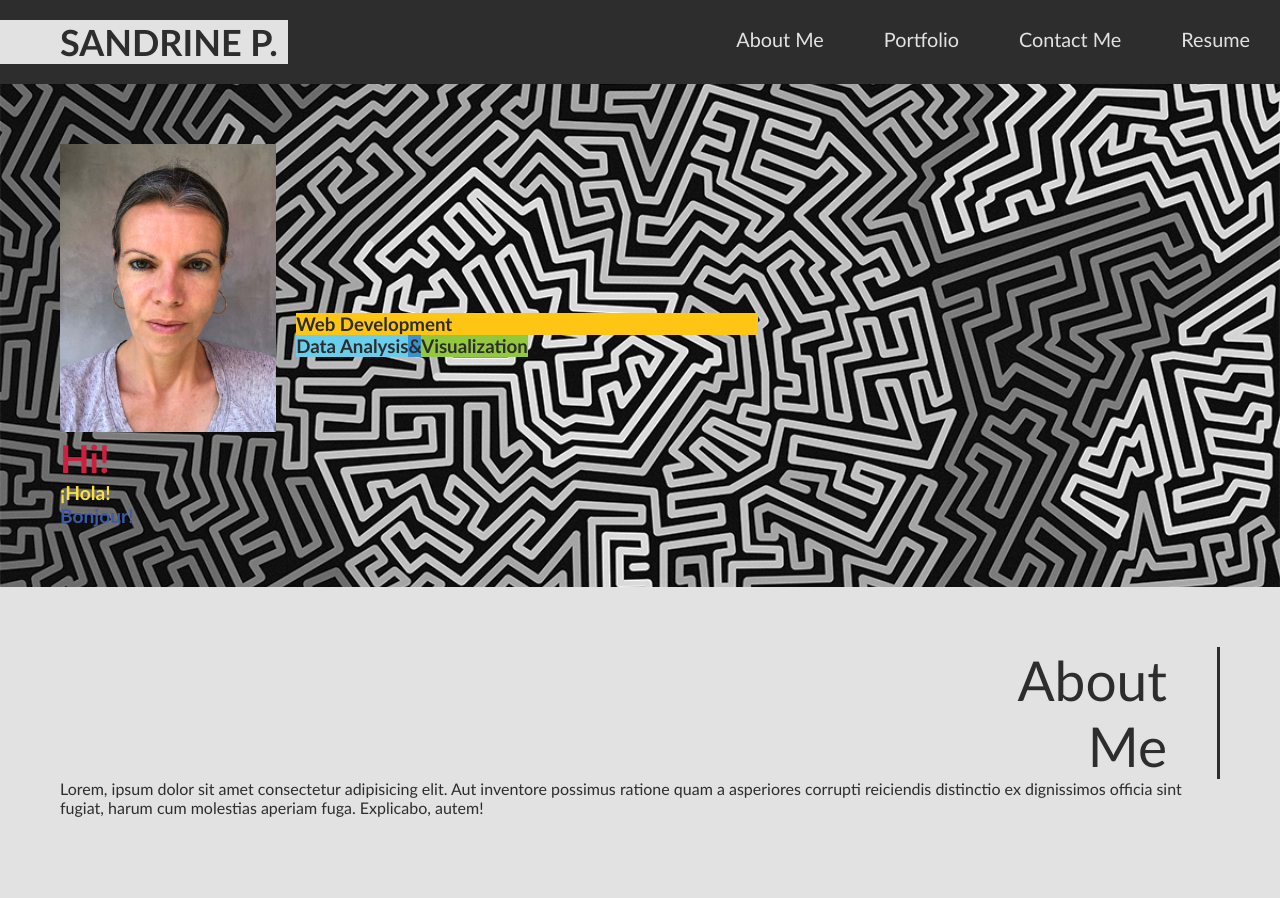
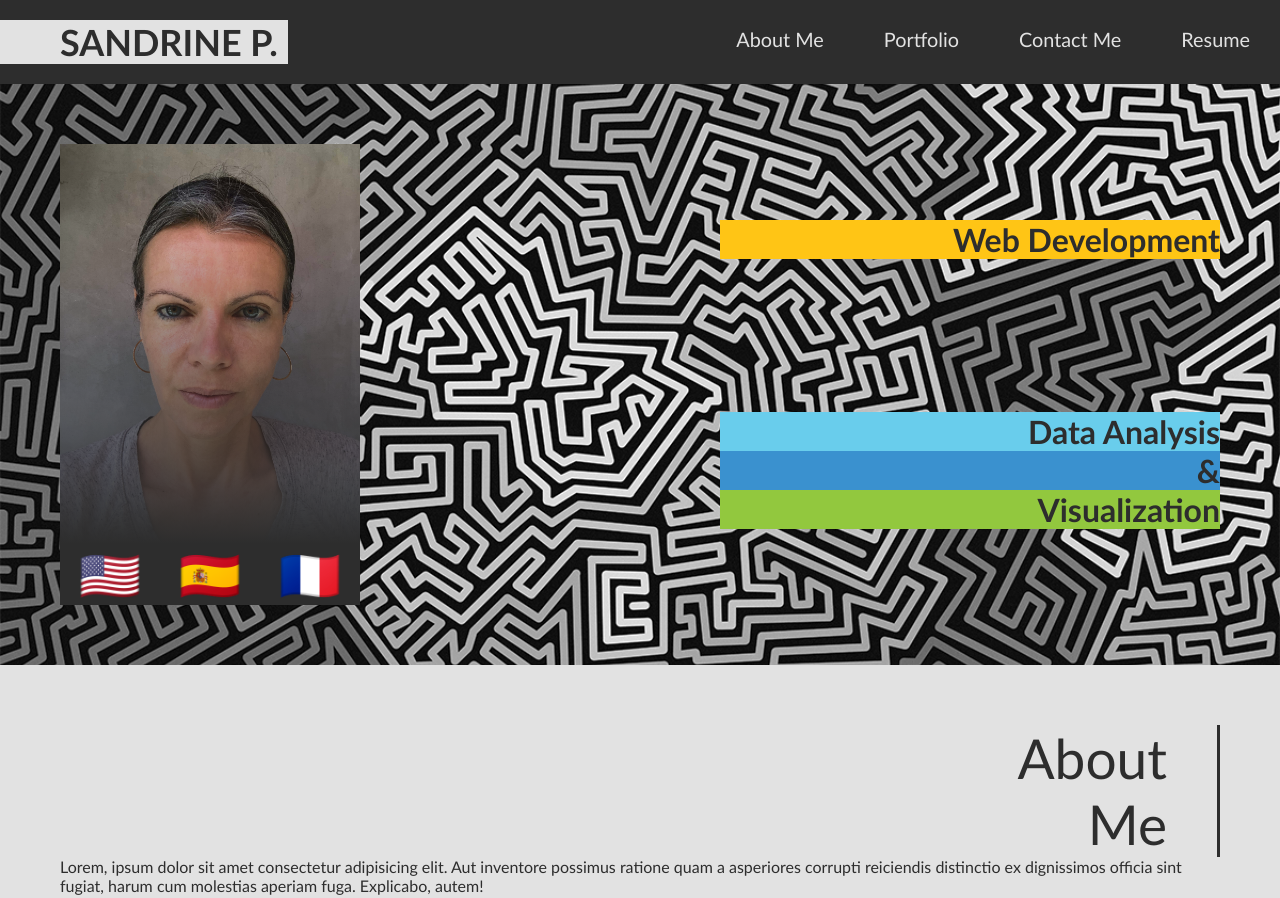
Before and after one commit to PetitsPoissons/page-perso, a plain HTML site: page index.html in a window 1280 px wide. Shown: the top 898 px of the page. Drawn offline with Linux system fonts and the light colour scheme.

Commit message:
added flags and animation to greeting div

```diff
--- a/assets/css/style.css
+++ b/assets/css/style.css
@@ -127,35 +127,52 @@ footer div {
     display: flex;
     flex-wrap: wrap;
     justify-content: space-between;
-    align-items: center;
 }
 
 .greeting {
-    flex: 1 12%;
-    margin-right: 20px;
+    background: var(--primary-black);
 }
 
-.greeting img {
-    max-width: 100%;
+.greeting-img {
+    background-image: url(../images/pic_sandrine_sml.jpg);
+    background-size: cover;
+    min-height: 400px;
+    min-width: 300px;
+    display: flex;
+    align-items: flex-end;
+    padding: 15px;
+    position: relative;
+    overflow: hidden;
 }
 
-.greeting-text {
-    font-weight: lighter;
+.greeting-img::before {
+    content: "";
+    height: 100%;
+    width: 100%;
+    background: linear-gradient(rgba(255, 255, 255, 0), var(--primary-black));
+    position: absolute;
+    top: 0;
+    left: 0;
 }
 
-.greeting h1 {
-    font-size: 3vw;
-    font style: italic;
+.greeting-img h1 {
+    font-size: 4vw;
+    font-weight: normal;
+    color: var(--red3);
+    z-index: 1000;
+    position: relative;
+    top: 200px;
+    transition: 0.6s;
 }
 
-.greeting h3 {
-    font-size: 1.5vw;
+.greeting:hover .greeting-img h1 {
+    transform: translate(0, -200px);
 }
 
 #hi {
     color: var(--red3);
 }
-
+/*
 #hola {
     color: var(--yellow-rb);
 }
@@ -163,13 +180,37 @@ footer div {
 #bonjour {
     color: var(--blue3);
 }
+*/
+.flags ul {
+    display: flex;
+    justify-content: space-around;
+    align-items: center;
+    list-style: none;
+}
+
+.flags ul li a {
+    text-decoration: none;
+    font-size: 50px;
+}
 
 .hero-title {
-    flex: 12;
+    display: flex;
+    flex-direction: column;
+    align-items: flex-end;
+    justify-content: space-around;
 }
 
-.hero-title-line {
-    width: 50%;
+.hero-title-2 {
+    display: flex;
+    flex-direction: column;
+    align-items: flex-end;
+    justify-content: space-between;
+}
+
+.hero-title h3 {
+    width: 500px;
+    text-align: right;
+    font-size: xx-large;
 }
 
 #webdev {
--- a/index.html
+++ b/index.html
@@ -46,18 +46,32 @@
         <!-- hero/jumbotron -->
         <section class="hero">
             <div class="greeting">
-                <div>
-                    <img src="assets/images/pic_sandrine_sml.jpg" alt="headshot of Sandrine Poissonnet" />
+                <div class="greeting-img">
+                    <h1>Hello</h1>
                 </div>
-                <div class="greeting-text">
-                    <h1><span id="hi">Hi!</span></h1>
-                    <h3><span id="hola">¡Hola!</span></h3>
-                    <h3><span id="bonjour">Bonjour!</span></h3>
+                <div class="flags">
+                    <ul>
+                        <li>
+                            <a href="index.html">🇺🇸</a>
+                        </li>
+                        <li>
+                            <a href="sp/index.html">🇪🇸</a>
+                        </li>
+                        <li>
+                            <a href="fr/index.html">🇫🇷</a>
+                        </li>
+                    </ul>
                 </div>
             </div>
             <div class="hero-title">
-                <h3 class="hero-title-line" id="webdev">Web Development</h3>
-                <h3 class="hero-title-line"><span id="datanal">Data Analysis</span><span id="and">&<span id="viz">Visualization</span></h3>
+                <div  class="hero-title-1">
+                    <h3 id="webdev">Web Development</h3>
+                </div>
+                <div class="hero-title-2">
+                    <h3 id="datanal">Data Analysis</h3>
+                    <h3 id="and">&</h3>
+                    <h3 id="viz">Visualization</h3>
+                </div>
             </div>
         </section>
 
```
Also changed, not shown: assets/images/74px-EN.svg (added), assets/images/74px-EN.svg.png (added), assets/images/74px-FR.svg.png (added), assets/images/english-icon.png (added).
